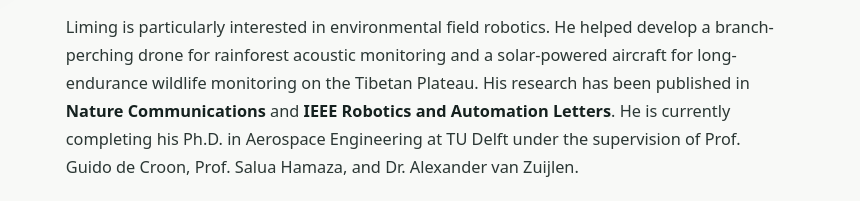
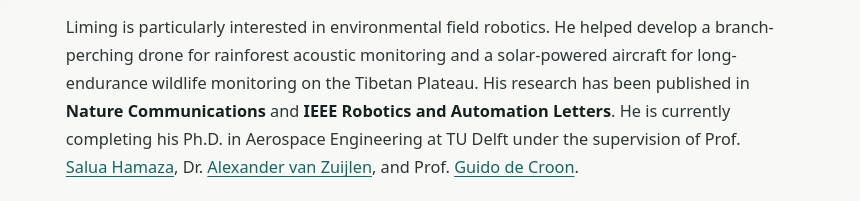
Before and after one commit to Liming-Zheng/Liming-Zheng.github.io, an Astro site: page / in a window 1280 px wide. Shown: the part 496-697 px from the top of the page, 420-1280 px from the left. Built offline with nearby package versions, Linux system fonts and the light colour scheme; Astro itself is replaced by a stand-in of ours.

Commit message:
Link PhD supervisors on homepage

```diff
--- a/src/pages/index.astro
+++ b/src/pages/index.astro
@@ -96,8 +96,10 @@ const projects = (await getCollection("projects")).sort((a, b) => a.data.order -
         long-endurance wildlife monitoring on the Tibetan Plateau.
         His research has been published in <strong>Nature Communications</strong> and
         <strong>IEEE Robotics and Automation Letters</strong>. He is currently completing his Ph.D.
-        in Aerospace Engineering at TU Delft under the supervision of Prof. Guido de Croon,
-        Prof. Salua Hamaza, and Dr. Alexander van Zuijlen.
+        in Aerospace Engineering at TU Delft under the supervision of
+        Prof. <a href="https://saluahamaza.eu/" target="_blank" rel="noopener noreferrer">Salua Hamaza</a>,
+        Dr. <a href="https://www.tudelft.nl/staff/a.h.vanzuijlen/" target="_blank" rel="noopener noreferrer">Alexander van Zuijlen</a>, and
+        Prof. <a href="https://mavlab.tudelft.nl/people/" target="_blank" rel="noopener noreferrer">Guido de Croon</a>.
       </p>
       <p class="research-aim">
         <strong>Research goal:</strong> To create aerial robots that fly and adapt like living
```
